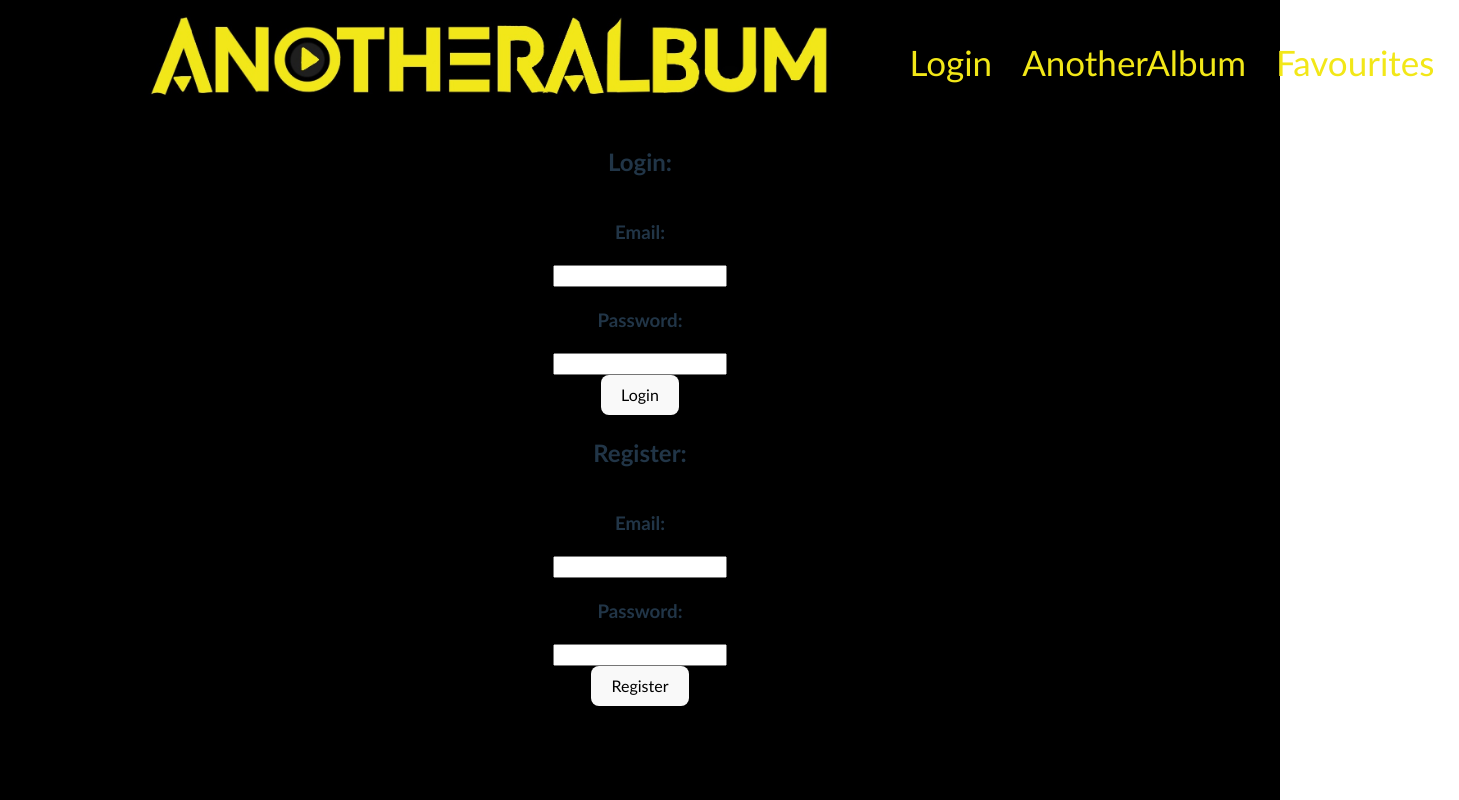
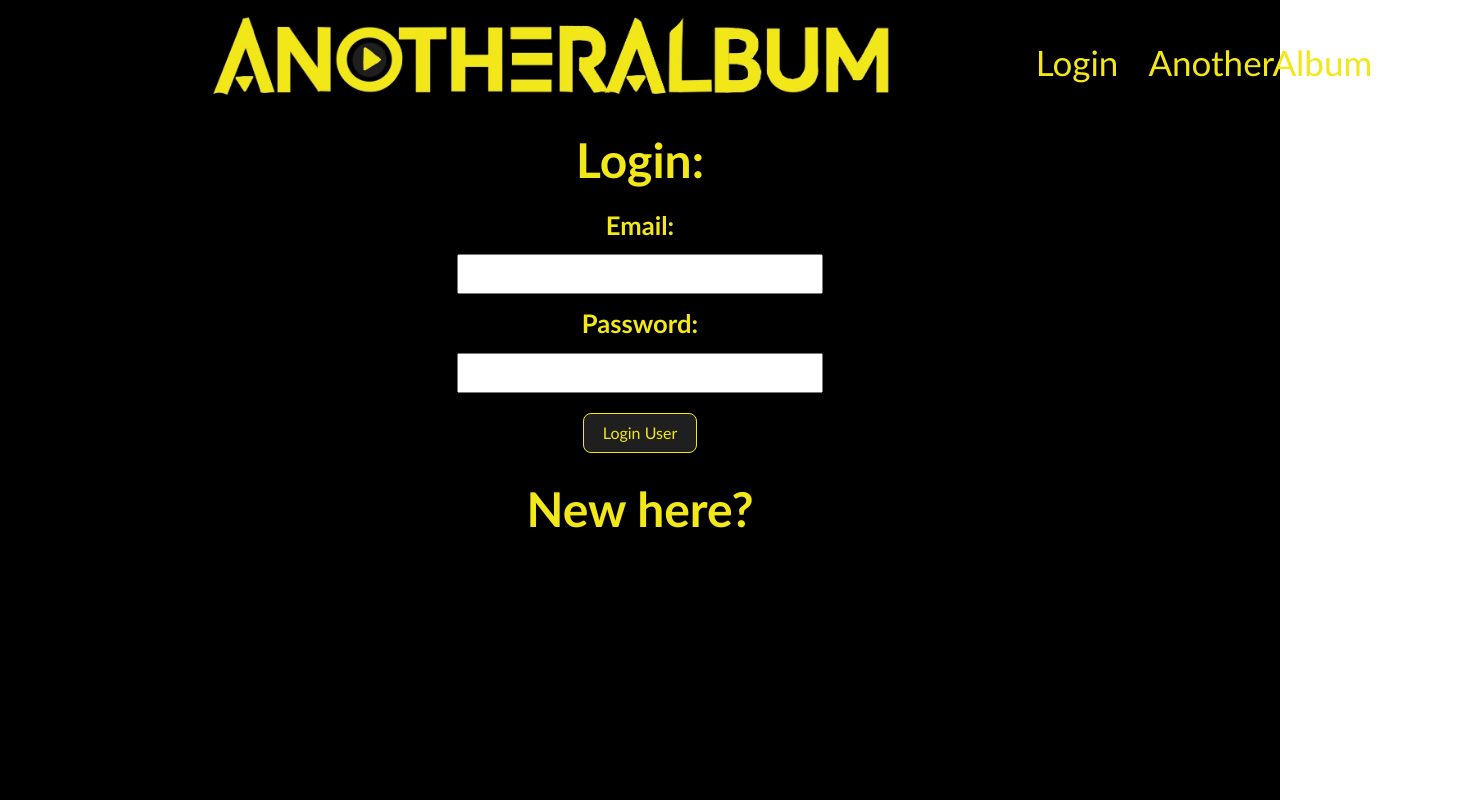
Before and after one commit to Doom40000/AnotherAlbum, a React (Vite) app in the folder client/: page / in a window 1280 px wide. Shown: the whole page, 1459 px wide, since content can reach past the window. Built offline with nearby package versions, Linux system fonts and the light colour scheme; a web font is replaced by a local one.

Commit message:
feat: added login logic

```diff
--- a/client/src/App.jsx
+++ b/client/src/App.jsx
@@ -10,9 +10,10 @@ import "./App.css";
 function App() {
   const [album, setAlbum] = useState(null);
   const [favourites, setFavourite] = useState([]);
+  const [isLoggedIn, setIsLoggedIn] = useState(false);
 
 
-  //TODO Keep only the IDs in the favaourites array, change the isFav within the album.The Id will be referring to the album object.
+
   function handleToggleFave(clickedAlbum) {
     setFavourite((prevFavourites) => {
       const isAlbumInFave = prevFavourites.some(
@@ -33,9 +34,9 @@ function App() {
   return (
     <div className="App">
       <Router>
-        <Navbar />
+        <Navbar isLoggedIn={isLoggedIn}  setIsLoggedIn={setIsLoggedIn}/>
         <Routes>
-          <Route path="/" element={<Login />} />
+          <Route path="/" element={<Login setIsLoggedIn={setIsLoggedIn}/>} />
           <Route
             path="/AnotherAlbum"
             element={
--- a/client/src/components/AnotherAlbumComponent/AnotherAlbum.css
+++ b/client/src/components/AnotherAlbumComponent/AnotherAlbum.css
@@ -1,7 +1,7 @@
 .AnotherAlbum {
   display: flex;
   justify-content: center;
-  margin-left: 12vw;
+  margin-left: 30vw;
 }
 
 .AlbumOptions {
@@ -47,6 +47,7 @@
 }
 
 .AlbumDetails {
+  font-size: 15px;
   display: flex;
   position: relative;
   flex-direction: column;
--- a/client/src/components/AnotherAlbumComponent/AnotherAlbum.jsx
+++ b/client/src/components/AnotherAlbumComponent/AnotherAlbum.jsx
@@ -53,6 +53,7 @@ export default function AnotherAlbum({
             whileHover={{
               scale: 1.5,
             }}
+            style={{marginRight: '14vw'}}
           >
             <button className="AAButton" onClick={handleClick}>
               Hit me with an album!
@@ -68,30 +69,31 @@ export default function AnotherAlbum({
           animate={animationControl}
           transition={{ duration: 0.5 }}
         >
-          <motion.h2
+          <motion.h1
             className="detailsHeader"
             whileHover={{
               scale: 1.1,
             }}
           >
             Here&apos;s Another Album for you...
-          </motion.h2>
-          <motion.h2
+          </motion.h1>
+          <motion.h1
             className="artistDetails"
             whileHover={{
               scale: 1.1,
             }}
           >
-            Artist: {album.artist}
-          </motion.h2>
-          <motion.h3
+            Album: {album.albumName}
+
+          </motion.h1>
+          <motion.h1
             className="albumDetails"
             whileHover={{
               scale: 1.1,
             }}
           >
-            Album: {album.albumName}
-          </motion.h3>
+            Artist: {album.artist}
+          </motion.h1>
         </motion.div>
       ) : (
         <div className="AlbumDetails"></div>
--- a/client/src/components/LoginComponent/Login.css
+++ b/client/src/components/LoginComponent/Login.css
@@ -1,5 +1,53 @@
-.login {
+.userDetailsContainer {
   display: flex;
   flex-direction: column;
   align-items: center;
+  color: #f2e718;
  }
+
+ .userDetailsContainer h2 {
+  font-size: 3em;
+  margin: 0;
+ }
+
+ .userDetailsContainer h3 {
+  font-size: 1.6em;
+  margin: 10px;
+ }
+
+.loginButton, .registerButton {
+  margin: 20px;
+  border: 1px solid #f2e718;
+  background-color: #1F1F1F;
+  color: #f2e718;
+}
+
+.loginButton:hover, .registerButton:hover {
+  border: 1px solid #f9f59f;
+}
+
+.login:focus, .register:focus {
+  outline-color: #f9f59f;
+}
+
+.loginInput, .registerInput {
+  font-size: 1.8em;
+}
+
+.loginInput:focus, .registerInput:focus {
+  outline-color: #f2e718;
+}
+
+.registerHeader {
+  margin-top: 300px;
+}
+
+.registerHeader:hover {
+  cursor: pointer;
+  color: #f9f59f;
+}
+
+
+.NavLink:hover {
+  color: #F9F59F;
+}
--- a/client/src/components/LoginComponent/Login.jsx
+++ b/client/src/components/LoginComponent/Login.jsx
@@ -1,20 +1,55 @@
+/* eslint-disable react/prop-types */
 import "./Login.css";
+import { useState } from "react";
+import { motion } from "framer-motion";
+import { Link } from "react-router-dom";
 
-export default function Login() {
+export default function Login({ isLoggedIn, setIsLoggedIn }) {
+  const [isClicked, setIsClicked] = useState(false);
+
   return (
-    <div className="login">
+    <div className="userDetailsContainer">
       <h2>Login:</h2>
       <h3>Email:</h3>
-      <input></input>
+      <input className="loginInput"></input>
       <h3>Password:</h3>
-      <input></input>
-      <button>Login</button>
-      <h2>Register:</h2>
-      <h3>Email:</h3>
-      <input></input>
-      <h3>Password:</h3>
-      <input></input>
-      <button>Register</button>
+      <input className="loginInput" type="password"></input>
+      <Link to="/AnotherAlbum">
+        <motion.button
+          whileHover={{
+            scale: 1.2,
+          }}
+          className="loginButton"
+          onClick={() => setIsLoggedIn(!isLoggedIn)}
+        >
+          Login User
+        </motion.button>
+      </Link>
+      <motion.h2
+        whileHover={{
+          scale: 1.2,
+        }}
+        className="registerHeader"
+        onClick={() => setIsClicked(!isClicked)}
+      >
+        New here?
+      </motion.h2>
+      {isClicked && (
+        <>
+          <h3>Email:</h3>
+          <input className="registerInput"></input>
+          <h3>Set Password:</h3>
+          <input className="registerInput" type="password"></input>
+          <motion.button
+            whileHover={{
+              scale: 1.2,
+            }}
+            className="registerButton"
+          >
+            Register User
+          </motion.button>
+        </>
+      )}
     </div>
   );
 }
--- a/client/src/components/NavBarComponent/Navbar.jsx
+++ b/client/src/components/NavBarComponent/Navbar.jsx
@@ -1,30 +1,53 @@
+/* eslint-disable react/prop-types */
 import { Link } from "react-router-dom";
-import { motion } from 'framer-motion';
+import { motion } from "framer-motion";
 import "./Navbar.css";
-const assetPath = "../../../assets"
+const assetPath = "../../../assets";
 
-export default function Navbar() {
+export default function Navbar({ isLoggedIn, setIsLoggedIn }) {
   return (
     <div className="Navbar">
-      <img className="Logo" src={`${assetPath}/LogoSmaller.jpeg`} />
+      <img className="Logo" src={`${assetPath}/LogoSmaller.jpeg`} style={isLoggedIn ?  {} : {marginRight: '5vw'} } />
       <nav className="Navlinks">
         <motion.div
           whileHover={{
-          scale: 1.2
-          }}>
-          <Link className="NavLink" to="/" style={{ padding: 5 }}>Login</Link>
+            scale: 1.2,
+          }}
+        >
+          {isLoggedIn ? (
+            <Link
+              onClick={() => setIsLoggedIn(false)}
+              className="NavLink"
+              to="/"
+              style={{ padding: 5 }}
+            >
+              Logout
+            </Link>
+          ) : (
+            <Link className="NavLink" to="/" style={{ padding: 5 }}>
+              Login
+            </Link>
+          )}
         </motion.div>
         <motion.div
           whileHover={{
-          scale: 1.2
-          }}>
-          <Link className="NavLink" to="/AnotherAlbum" style={{ padding: 5 }}>AnotherAlbum</Link>
+            scale: 1.2,
+          }}
+        >
+          <Link className="NavLink" to="/AnotherAlbum" style={{ padding: 5 }}>
+            AnotherAlbum
+          </Link>
         </motion.div>
         <motion.div
           whileHover={{
-          scale: 1.2
-          }}>
-          <Link className="NavLink" to="/Favourites" style={{ padding: 5 }}>Favourites</Link>
+            scale: 1.2,
+          }}
+        >
+          {isLoggedIn && (
+            <Link className="NavLink" to="/Favourites" style={{ padding: 5 }}>
+              Favourites
+            </Link>
+          )}
         </motion.div>
       </nav>
     </div>
```
Also changed, not shown: 2 other files (tests, documents, lock files or other folders). Lines whose indentation alone changed are shown as unchanged.
